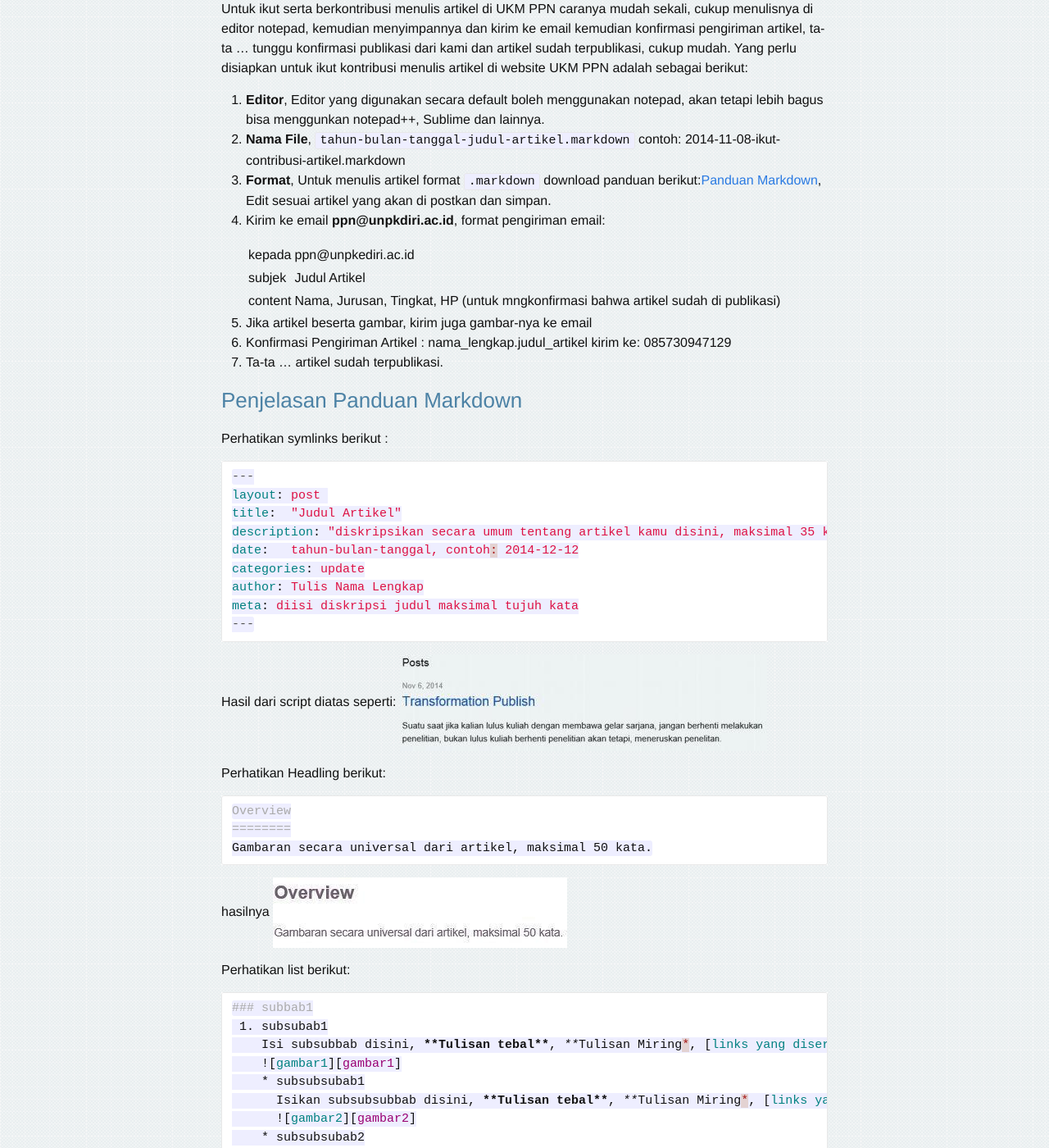
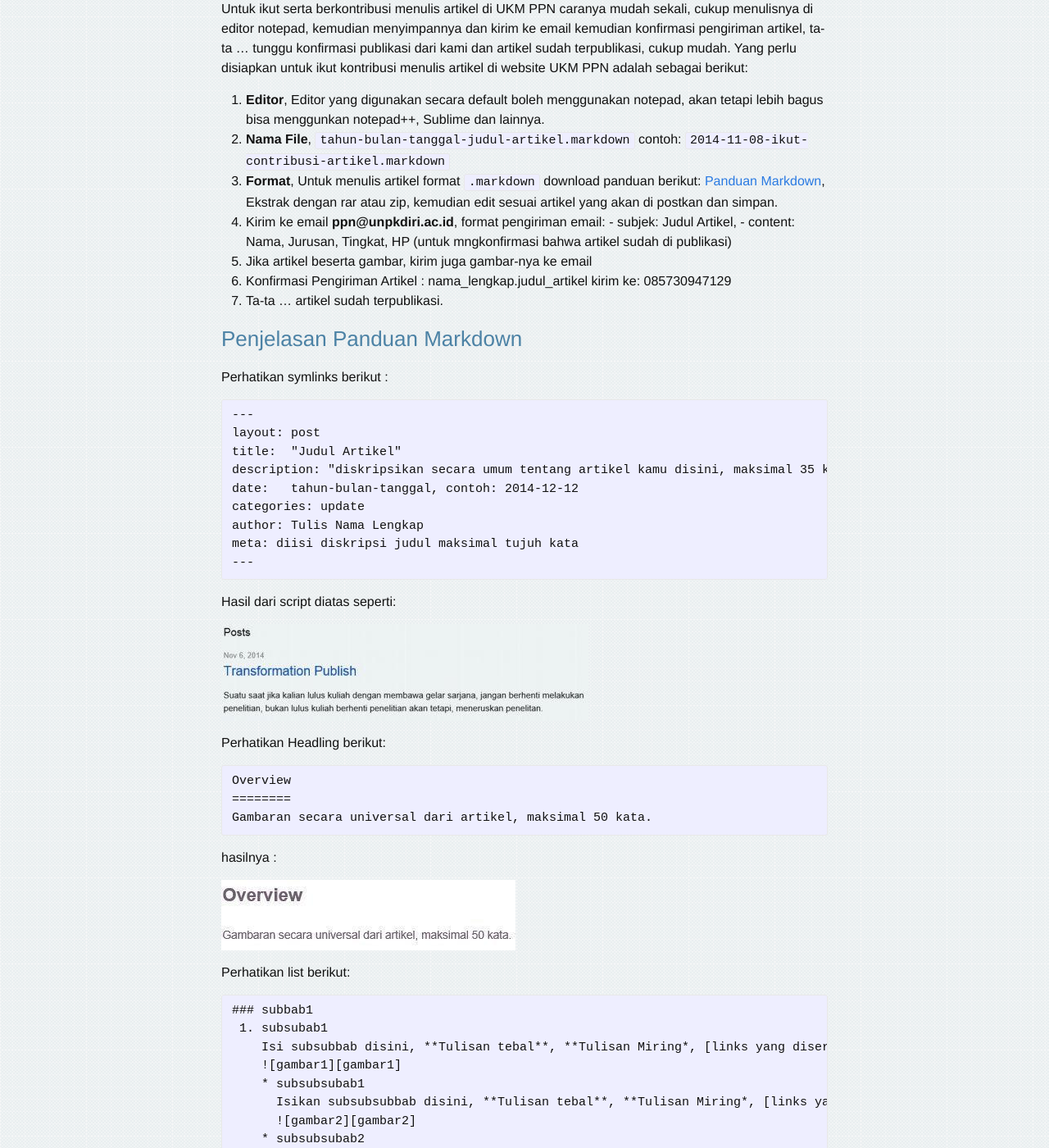
Before and after one commit to ukmppn-unp/ukmppn-unp.github.io, a Jekyll site: the page built from _posts/2014-11-08-ikut-contribusi-artikel.markdown, in a window 1280 px wide and 1400 px high, scrolled down 252 px. Shown: the whole window at 82% size. Built offline with Jekyll 4.4.1, drawn with Linux system fonts in a browser that asks for light colours; some web fonts are replaced; some of the changed text lies outside the part shown.

Commit message:
fixed curent posting

````diff
--- a/_posts/2014-11-08-ikut-contribusi-artikel.markdown
+++ b/_posts/2014-11-08-ikut-contribusi-artikel.markdown
@@ -13,23 +13,16 @@
 Untuk ikut serta berkontribusi menulis artikel di UKM PPN caranya mudah sekali, cukup menulisnya di editor notepad, kemudian menyimpannya dan kirim ke email kemudian konfirmasi pengiriman artikel, ta-ta ... tunggu konfirmasi publikasi dari kami dan artikel sudah terpublikasi, cukup mudah. Yang perlu disiapkan untuk ikut kontribusi menulis artikel di website UKM PPN adalah sebagai berikut:
 
 1. **Editor**, Editor yang digunakan secara default boleh menggunakan notepad, akan tetapi lebih bagus bisa menggunkan notepad++, Sublime dan lainnya.
-2. **Nama File**, `tahun-bulan-tanggal-judul-artikel.markdown` contoh: 2014-11-08-ikut-contribusi-artikel.markdown
-3. **Format**, Untuk menulis artikel format `.markdown` download panduan berikut:[Panduan Markdown][panduan], Edit sesuai artikel yang akan di postkan dan simpan.
-4. Kirim ke email **ppn@unpkdiri.ac.id**, format pengiriman email:
-
-   | :----- | ------------------: |
-   | kepada | ppn@unpkediri.ac.id |
-   | subjek | Judul Artikel |
-   | content | Nama, Jurusan, Tingkat, HP (untuk mngkonfirmasi bahwa artikel sudah di publikasi) |
-
+2. **Nama File**, `tahun-bulan-tanggal-judul-artikel.markdown` contoh: `2014-11-08-ikut-contribusi-artikel.markdown`
+3. **Format**, Untuk menulis artikel format `.markdown` download panduan berikut: [Panduan Markdown][panduan], Ekstrak dengan rar atau zip, kemudian edit sesuai artikel yang akan di postkan dan simpan.
+4. Kirim ke email **ppn@unpkdiri.ac.id**, format pengiriman email: - subjek: Judul Artikel, - content: Nama, Jurusan, Tingkat, HP (untuk mngkonfirmasi bahwa artikel sudah di publikasi)
 5. Jika artikel beserta gambar, kirim juga gambar-nya ke email
 6. Konfirmasi Pengiriman Artikel : nama_lengkap.judul_artikel kirim ke: 085730947129
 7. Ta-ta ... artikel sudah terpublikasi.
 
 ### Penjelasan Panduan Markdown
 Perhatikan symlinks berikut :
-
-```markdown
+<pre>
 ---
 layout: post
 title:  "Judul Artikel"
@@ -39,24 +32,25 @@
 author: Tulis Nama Lengkap
 meta: diisi diskripsi judul maksimal tujuh kata
 ---
-```
+</pre>
 
 Hasil dari script diatas seperti:
+
 ![Symlinks][symlinks]
 
 Perhatikan Headling berikut:
-
-```markdown
+<pre>
 Overview
 ========
 Gambaran secara universal dari artikel, maksimal 50 kata.
-```
-hasilnya
+</pre>
+
+hasilnya :
+
 ![Overview][overview]
 
 Perhatikan list berikut:
-
-```markdown
+<pre>
 ### subbab1
  1. subsubab1
     Isi subsubbab disini, **Tulisan tebal**, **Tulisan Miring*, [links yang disertakan][link1]
@@ -68,12 +62,14 @@
 
 [link1]: http://example.com
 [gambar1]: http://ppn.unpkediri.ac.id/images/research.jpg
-```
+</pre>
 
-hasilnya
+hasilnya :
+
 ![Subab][list]
 
-[panduan]: /files/panduan_markdown.markdown
+
+[panduan]: /files/panduan_markdown.7z
 [symlinks]: /images/2014/11/symlinks.jpg
 [overview]: /images/2014/11/overview.jpg
 [list]: /images/2014/11/list-bold-italic-link-images.jpg
````
Also changed, not shown: files/panduan_markdown.markdown (deleted, +0 -128 lines), 1 other file.
